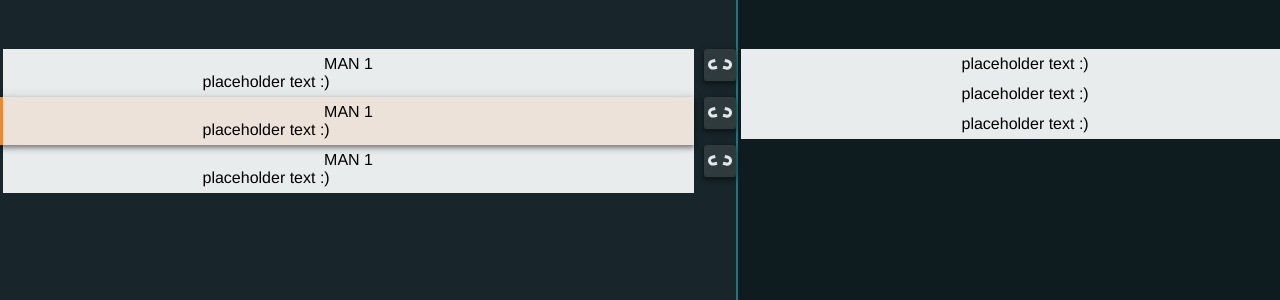
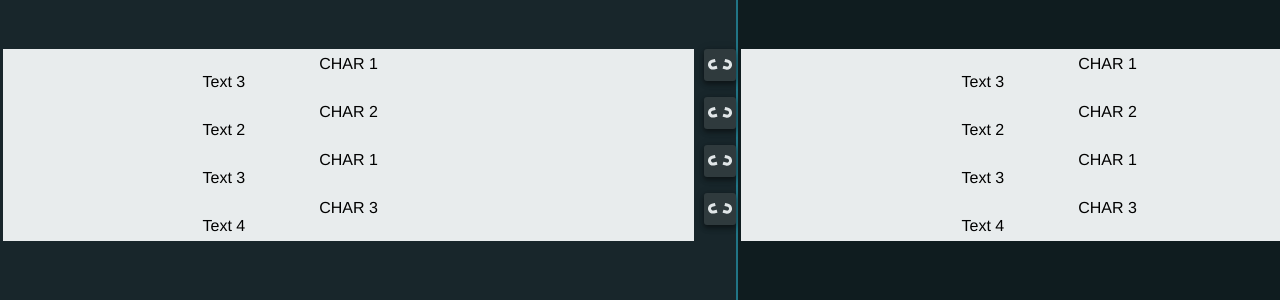
Before and after one commit to cnotv/vite-vue-editor-2021, a Vue app: page / in a window 1280 px wide. Shown: the top 300 px of the page. Built offline with nearby package versions, Linux system fonts and the light colour scheme.

Commit message:
Create unique editor element; Replace mocked values with hardcoded data

```diff
--- a/src/App.vue
+++ b/src/App.vue
@@ -1,18 +1,32 @@
 <template>
-  <Left />
-  <Right />
+  <Editor
+    class="left"
+    :blocks="data"
+    :isDeletable="true"
+  />
+  <Editor
+    class="right"
+    :blocks="data"
+    :isDeletable="false"
+    :canFocus="true"
+  />
 </template>
 
 <script lang="ts">
 import { defineComponent } from "vue";
-import Left from "./components/Left.vue";
-import Right from "./components/Right.vue";
+import Editor from "./components/Editor.vue";
+import data from "./assets/data/VueChallenge2021.json";
+import { DataText } from "./models/data-text.interface";
 
 export default defineComponent({
   name: "App",
   components: {
-    Left,
-    Right,
+    Editor,
+  },
+  data() {
+    return {
+      data: data as DataText[],
+    };
   },
 });
 </script>
@@ -39,4 +53,12 @@ body {
 
   background-color: #217485;
 }
+
+.left {
+  background-color: #18262B;
+}
+
+.right {
+  background-color: #0F1C1F;
+}
 </style>
--- /dev/null
+++ b/src/components/Editor.vue
@@ -0,0 +1,55 @@
+<template>
+  <BaseLayout>
+    <TextBlock
+      v-for="(block, i) in blocks"
+      :char="block.Character"
+      v-bind:key="i"
+      :text="block.Text"
+      :isDeletable="isDeletable"
+      :isFocused="canFocus && selected === i"
+      @click="focus(i)"
+    />
+  </BaseLayout>
+</template>
+
+<script lang="ts">
+import { defineComponent } from 'vue'
+import BaseLayout from '../layout/BaseLayout.vue'
+import TextBlock from './TextBlock.vue'
+import { DataText } from "../models/data-text.interface";
+
+export default defineComponent({
+  name: 'Editor',
+  components: {
+    BaseLayout,
+    TextBlock
+  },
+  props: {
+    isEditable: {
+      type: Boolean,
+    },
+    isDeletable: {
+      type: Boolean,
+    },
+    canFocus: {
+      type: Boolean,
+    },
+    blocks: {
+      type: Object as DataText[],
+    },
+  },
+  data() {
+    return {
+      selected: null,
+    };
+  },
+  methods: {
+    focus(i: number) {
+      this.selected = i;
+    }
+  }
+})
+</script>
+
+<style>
+</style>
--- a/src/components/Left.vue
+++ /dev/null
@@ -1,41 +0,0 @@
-<template>
-  <BaseLayout class="left">
-    <TextBlock
-      char="man 1"
-      text="placeholder text :)"
-      isDeletable="true"
-    />
-    <TextBlock
-      char="man 1"
-      text="placeholder text :)"
-      focused="true"
-      isDeletable="true"
-      isFocused="true"
-    />
-    <TextBlock
-      char="man 1"
-      text="placeholder text :)"
-      isDeletable="true"
-    />
-  </BaseLayout>
-</template>
-
-<script lang="ts">
-import { defineComponent } from 'vue'
-import BaseLayout from './../layout/BaseLayout.vue'
-import TextBlock from './../components/TextBlock.vue'
-
-export default defineComponent({
-  name: 'Left',
-  components: {
-    BaseLayout,
-    TextBlock
-  },
-})
-</script>
-
-<style>
-.left {
-  background-color: #18262B;
-}
-</style>
--- a/src/components/Right.vue
+++ /dev/null
@@ -1,27 +0,0 @@
-<template>
-  <BaseLayout class="right">
-    <TextBlock text="placeholder text :)" />
-    <TextBlock text="placeholder text :)" />
-    <TextBlock text="placeholder text :)" />
-  </BaseLayout>
-</template>
-
-<script lang="ts">
-import { defineComponent } from 'vue'
-import BaseLayout from './../layout/BaseLayout.vue'
-import TextBlock from './../components/TextBlock.vue'
-
-export default defineComponent({
-  name: 'Right',
-  components: {
-    BaseLayout,
-    TextBlock
-  }
-})
-</script>
-
-<style>
-.right {
-  background-color: #0F1C1F;
-}
-</style>
--- /dev/null
+++ b/src/models/data-text.interface.ts
@@ -0,0 +1,4 @@
+export interface DataText {
+  Character: string;
+  Text: string;
+}
```
